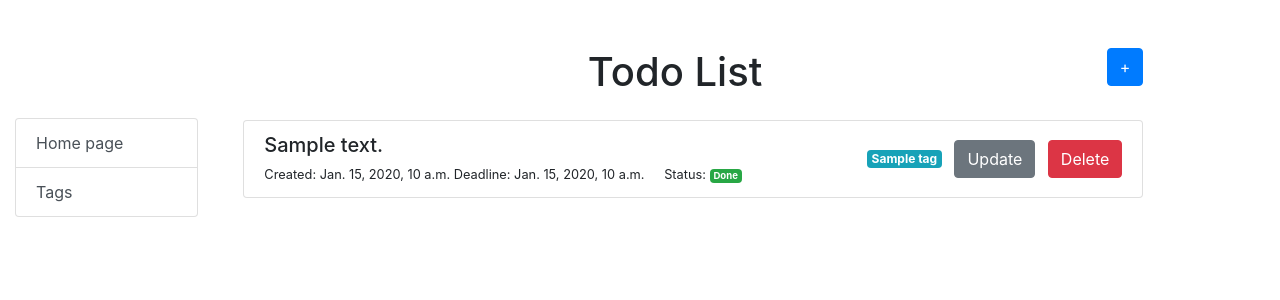
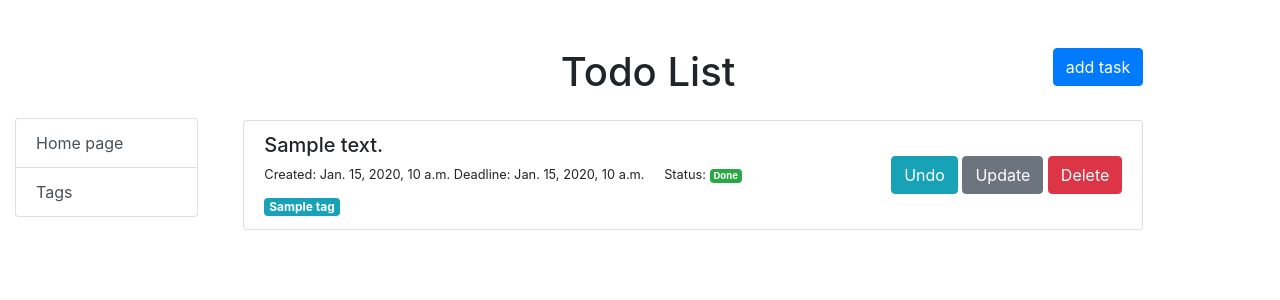
Before and after one commit to mikhailyemets/todo, a Django app: page / in a window 1280 px wide. Shown: the top 300 px of the page. Run offline with Django 5.2, Linux system fonts and the light colour scheme; tables that the repository leaves empty hold one stand-in row (values such as "Sample post").

Commit message:
add pagination on index page

```diff
--- a/static/css/styles.css
+++ b/static/css/styles.css
@@ -14,3 +14,8 @@
 .add-tag{
     float:right;
 }
+.pagination{
+    justify-content: center;
+    align-items: center;
+    margin-top:30px
+}
--- a/templates/_base.html
+++ b/templates/_base.html
@@ -23,8 +23,8 @@
     </div>
     <div class="col-sm-9">
 
-      {% block content %}
-      {% endblock %}
+      {% block content %}{% endblock %}
+      {% block pagination %}{% endblock %}
     </div>
   </div>
 </div>
--- /dev/null
+++ b/templates/includes/pagination.html
@@ -0,0 +1,28 @@
+{% load query_transform %}
+{% if is_paginated %}
+  <ul class="pagination">
+    {% if page_obj.has_previous %}
+      <li class="page-item">
+        <a href="?{% query_transform request page=1 %}" class="page-link">First</a>
+      </li>
+      <li class="page-item">
+        <a href="?{% query_transform request page=page_obj.previous_page_number %}" class="page-link">Previous</a>
+      </li>
+    {% endif %}
+    {% for num in page_obj.paginator.page_range %}
+      {% if num > page_obj.number|add:'-3' and num < page_obj.number|add:'3' %}
+        <li class="page-item {% if num == page_obj.number %}active{% endif %}">
+          <a href="?{% query_transform request page=num %}" class="page-link">{{ num }}</a>
+        </li>
+      {% endif %}
+    {% endfor %}
+    {% if page_obj.has_next %}
+      <li class="page-item">
+        <a href="?{% query_transform request page=page_obj.next_page_number %}" class="page-link">Next</a>
+      </li>
+      <li class="page-item">
+        <a href="?{% query_transform request page=page_obj.paginator.num_pages %}" class="page-link">Last</a>
+      </li>
+    {% endif %}
+  </ul>
+{% endif %}
--- a/templates/todo/index.html
+++ b/templates/todo/index.html
@@ -2,7 +2,7 @@
 {% block content %}
 <div class="container mt-5">
     <h1 class="mb-4 text-center">Todo List
-        <a href="{% url 'todo:add_task' %}" class="btn btn-primary add" title="Add New Task To List">+</a>
+        <a href="{% url 'todo:add_task' %}" class="btn btn-primary add" title="Add New Task To List">add task</a>
     </h1>
     <ul class="list-group">
         {% for task in tasks %}
@@ -20,12 +20,17 @@
                             {{ task.is_done|yesno:"Done,Not Done" }}
                         </span>
                     </small>
+                    <ul class="list-inline mt-2">
+                        {% for tag in task.tags.all %}
+                            <li class="list-inline-item"><span class="badge badge-info">{{ tag.name }}</span></li>
+                        {% endfor %}
+                    </ul>
                 </div>
                 <div>
-                    {% for tag in task.tags.all %}
-                        <span class="badge badge-info">{{ tag.name }}</span>
-                    {% endfor %}
-                    <a href="{% url 'todo:update_task' pk=task.id %}" class="btn btn-secondary mx-2" title="Update Task">Update</a>
+                    <a href="{% url 'todo:toggle_task_status' pk=task.id %}" class="btn btn-info" title="{% if task.is_done %}Undo{% else %}Mark as done{% endif %}">
+                        {% if task.is_done %}Undo{% else %}Mark as done{% endif %}
+                    </a>
+                    <a href="{% url 'todo:update_task' pk=task.id %}" class="btn btn-secondary" title="Update Task">Update</a>
                     <a href="{% url 'todo:delete_task' pk=task.id %}" class="btn btn-danger" title="Delete Task">Delete</a>
                 </div>
             </div>
@@ -34,3 +39,6 @@
     </ul>
 </div>
 {% endblock %}
+{% block pagination %}
+  {% include "includes/pagination.html" %}
+{% endblock %}
--- a/templates/todo/tag_list.html
+++ b/templates/todo/tag_list.html
@@ -2,7 +2,7 @@
 {% block content %}
     <p class="mt-5"></p>
     <h1>Tags
-      <a href="{% url 'todo:add_tag' %}" class="btn btn-primary add-tag" title="Add New Tag">+</a>
+      <a href="{% url 'todo:add_tag' %}" class="btn btn-primary add-tag" title="Add New Tag">add tag</a>
     </h1>
     <table class="table">
       <thead>
--- a/todo/urls.py
+++ b/todo/urls.py
@@ -1,5 +1,5 @@
 from django.urls import path
-from .views import index, add_task, tag_list, update_tag, delete_tag, add_tag, update_task, delete_task
+from .views import index, add_task, tag_list, update_tag, delete_tag, add_tag, update_task, delete_task, toggle_task_status
 
 urlpatterns = [
     path('', index, name='index'),
@@ -10,6 +10,7 @@ urlpatterns = [
     path('tag/delete/<int:pk>/', delete_tag, name='delete_tag'),
     path('task/update/<int:pk>/', update_task, name='update_task'),
     path('task/delete/<int:pk>/', delete_task, name='delete_task'),
+    path('task/toggle/<int:pk>/', toggle_task_status, name='toggle_task_status'),
 ]
 
 app_name = 'todo'
--- a/todo/views.py
+++ b/todo/views.py
@@ -1,15 +1,27 @@
 from django.http import HttpRequest, HttpResponse
 from django.shortcuts import render, redirect
-
+from django.core.paginator import Paginator, EmptyPage, PageNotAnInteger
 from .forms import TaskForm, TagForm, TaskUpdateForm
 from .models import Task, Tag
 
 
-def index(request:HttpRequest) -> HttpResponse:
-    tasks = Task.objects.all().prefetch_related('tags')
+def index(request):
+    tasks = Task.objects.all()
+    paginator = Paginator(tasks, 5)
+    page = request.GET.get('page')
+    try:
+        tasks = paginator.page(page)
+    except PageNotAnInteger:
+        tasks = paginator.page(1)
+    except EmptyPage:
+        tasks = paginator.page(paginator.num_pages)
+
     context = {
-        'tasks': tasks
+        'tasks': tasks,
+        'page_obj': tasks,
+        'is_paginated': paginator.num_pages > 1,
     }
+
     return render(request, 'todo/index.html', context)
 
 
@@ -44,7 +56,16 @@ def tag_list(request: HttpRequest) -> HttpResponse:
 
 def update_tag(request: HttpRequest, pk: int) -> HttpResponse:
     tag = Tag.objects.get(id=pk)
-    return redirect('todo:tag_list')
+
+    if request.method == 'POST':
+        form = TagForm(request.POST, instance=tag)
+        if form.is_valid():
+            form.save()
+            return redirect('todo:tag_list')
+    else:
+        form = TagForm(instance=tag)
+
+    return render(request, 'todo/update_tag.html', {'form': form, 'tag': tag})
 
 
 def delete_tag(request: HttpRequest, pk: int) -> HttpResponse:
@@ -71,3 +92,10 @@ def delete_task(request, pk):
     task = Task.objects.get(id=pk)
     task.delete()
     return redirect('todo:index')
+
+
+def toggle_task_status(request:HttpRequest, pk: int) -> HttpResponse:
+    task = Task.objects.get(id=pk)
+    task.is_done = not task.is_done
+    task.save()
+    return redirect('todo:index')
```
Also changed, not shown: templates/todo/update_tag.html (added, +13 -0 lines), todo/templatetags/query_transform.py (added, +14 -0 lines).
